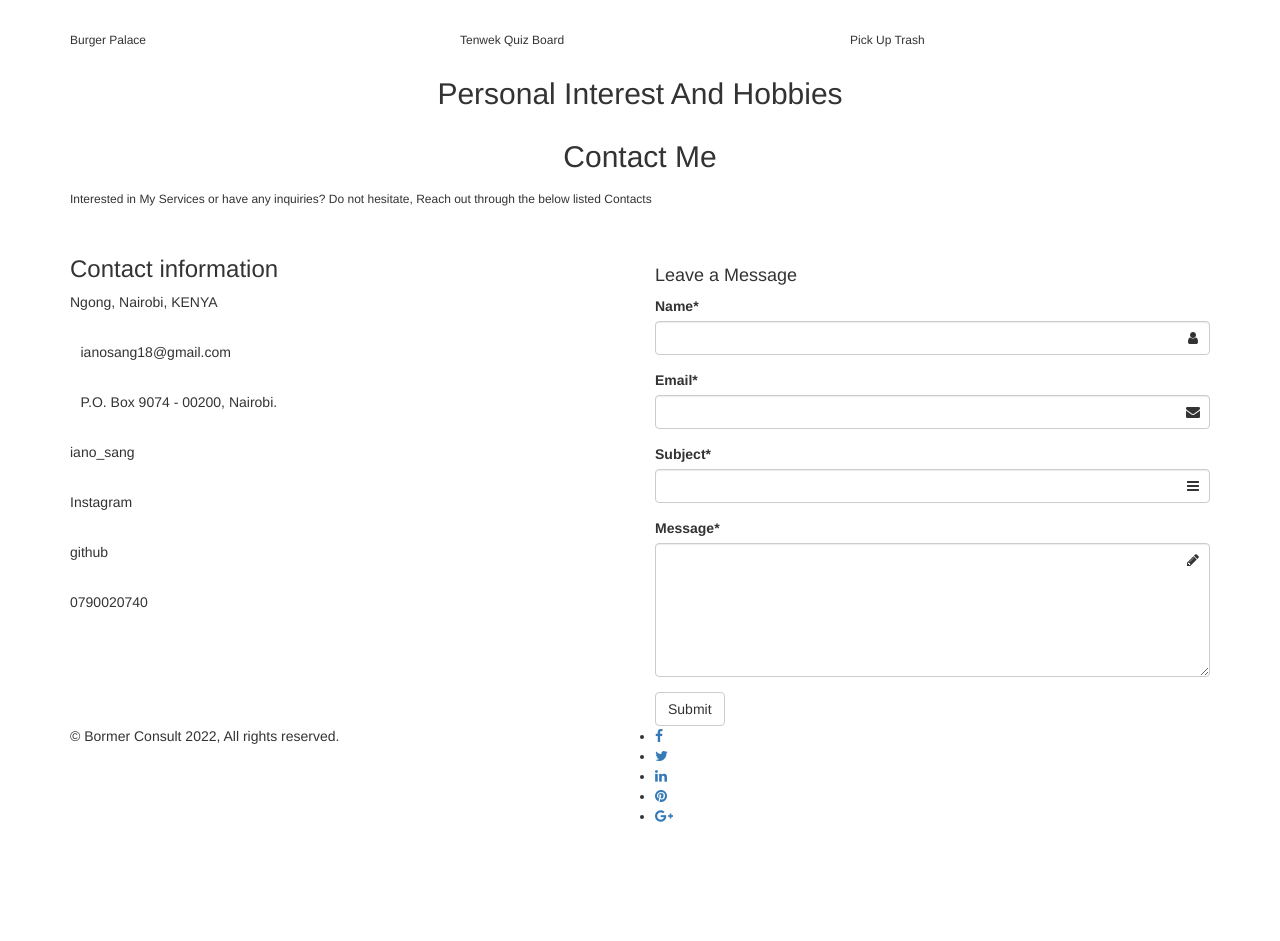
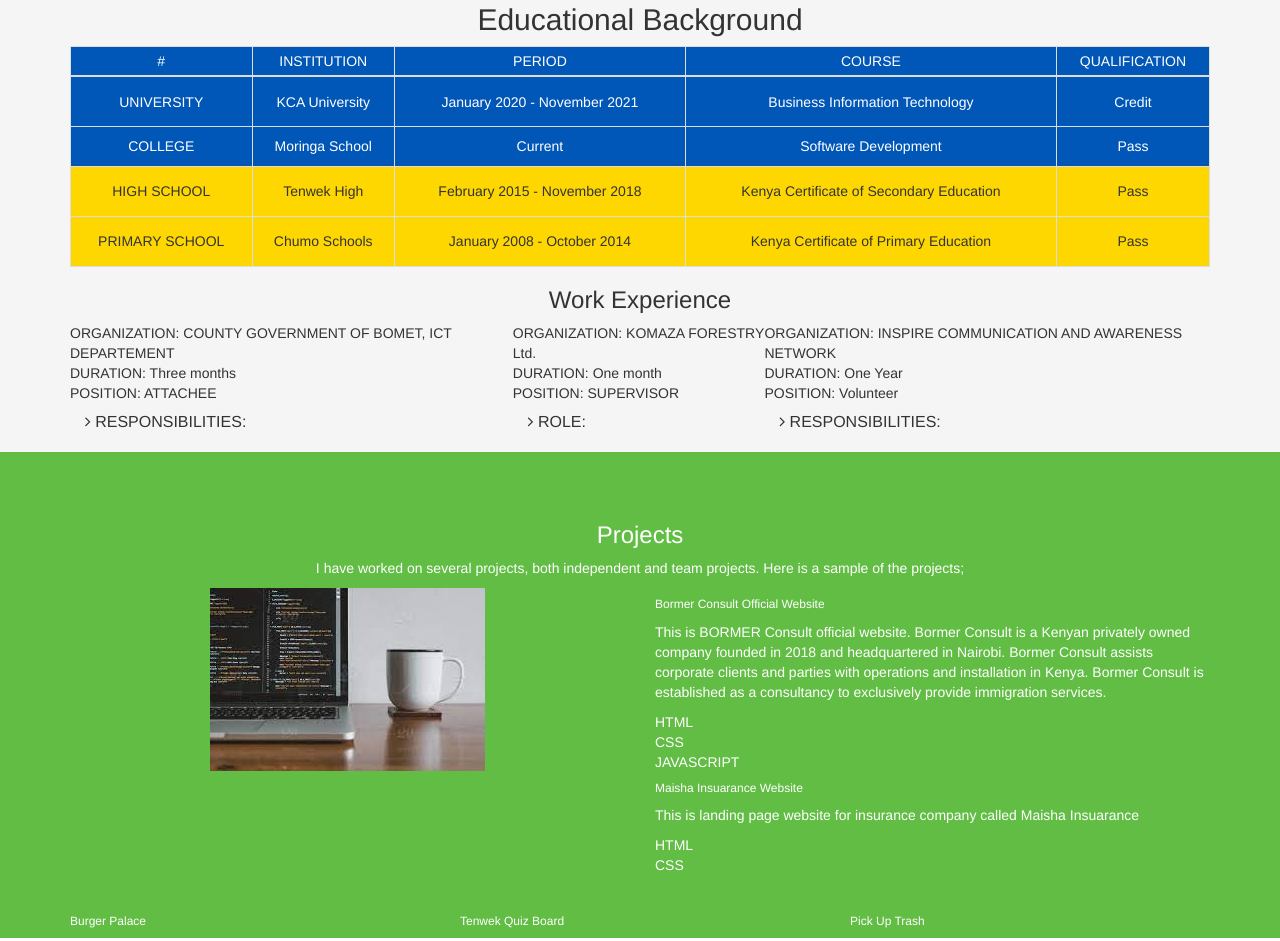
Before and after one commit to IanoSang/My-Portfolio, a plain HTML site: page index.html in a window 1280 px wide. Shown: the part 1403-2344 px from the top of the page. Before the commit the page ends 2239 px from the top, so only its background shows below. Drawn offline with nearby package versions, Linux system fonts and the light colour scheme.

Commit message:
feat- style- applies styles across all sections of the page

```diff
--- a/css/style.css
+++ b/css/style.css
@@ -1,20 +1,31 @@
+
 *{
     padding: 0;
     margin: 0;
     box-sizing: border-box;
+    font-weight: 500;
 }
-.nav {
-    background-color: green;
-    display: flex;
-
+h1,h2, h3, h4, h5, h6 {
+    font-family:'Open Sans', Arial, sans-serif;
+    font-weight: 500;
+    line-height:1.1em;
+    color:#333;
+    margin-bottom: 20px;
+}
+ul{
+    list-style: none;
 }
 
-.profile{
+#profile{
     width: 100%;
     height: 100vh;
     background-image: url("../images/iano.jpg");
     background-size: cover;
     opacity: 40%;
+}
+#about{
+    background-color: whitesmoke;
+    margin-top: -20px;
 }
 .about-text{
     display: flex;
@@ -22,6 +33,7 @@
 }
 .progress.pb-sm {
     height: 12px!important;
+
 }
 .progress {
     box-shadow: inset 0 0 2px rgba(0,0,0,.1);
@@ -29,6 +41,7 @@
 .progress {
     overflow: hidden;
     height: 18px;
+    width: 100%;
     margin-bottom: 18px;
     background-color: #f5f5f5;
     border-radius: 2px;
@@ -48,3 +61,69 @@
     display: flex;
     align-content: space-around;
 }
+
+#projects{
+    padding: 50px 0 0;
+    background: #62BD45;
+    color: #fff;}
+img.img-center {
+    margin: 0 auto;
+    display: block;
+    max-width: 100%;
+}
+#footer{
+    text-shadow:none;
+    color:#f5f5f5;
+    padding:0;
+    padding-top:30px;
+    margin:20px 0 0 0;
+    background: #191919;
+}
+
+#footer p{
+    margin:0;
+    padding:0;
+}
+
+#footer span{
+    color:#f5f5f5;
+}
+
+.copyright {
+    text-align:left;
+    font-size:12px;
+}
+
+#footer ul.social-network {
+    float:right;
+}
+ul#footer li{
+    display: inline;
+}
+ /*Education Background Table Styling*/
+#uni{
+    height: 50px;
+    background-color: #0057b7;
+    color: white;
+}
+#inst{
+    height: 30px;
+    background-color: #0057b7;
+    color: white;
+}
+#college{
+    height: 40px;
+    background-color: #0057b7;
+    color: white;
+}
+#high{
+    height: 50px;
+    background-color: #ffd700;
+}
+#rayma{
+    height: 50px;
+    background-color: #ffd700;
+}
+.table-bordered{
+    width: 100%;
+}
```
